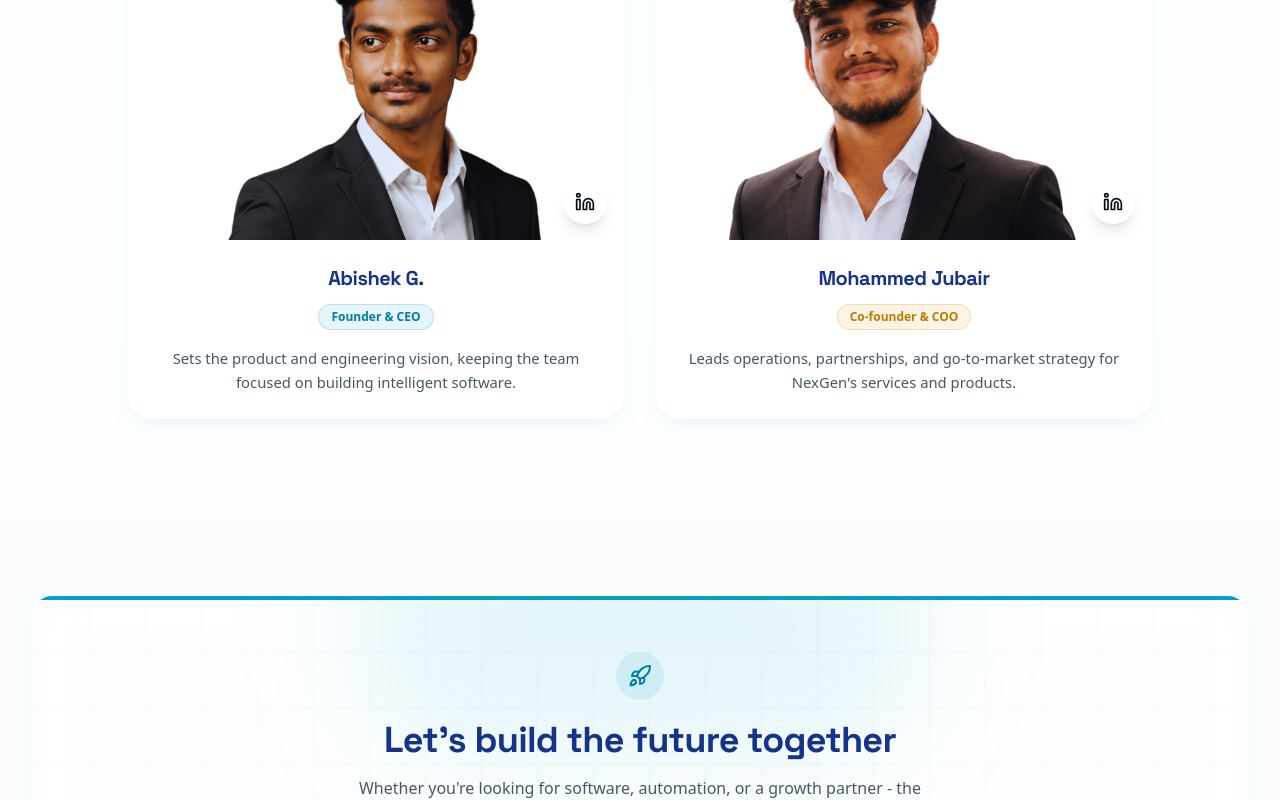
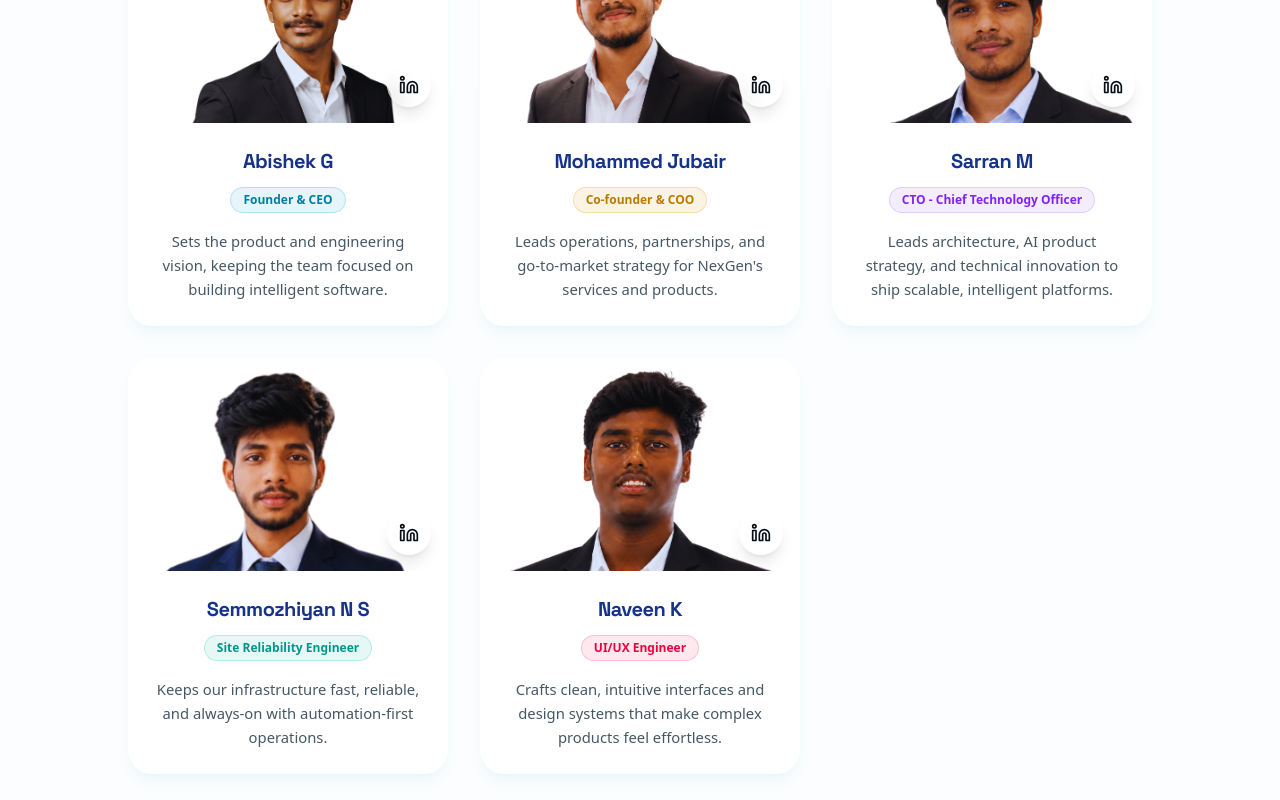
Before and after one commit to cbeAbishek/Nexgenads_portfoilo, a Next.js app: page /about in a window 1280 px wide. Shown: the part 2960-3760 px from the top of the page. Built offline with nearby package versions, Linux system fonts and the light colour scheme.

Commit message:
feat: add new team members and update layout to a three-column grid on About page

```diff
--- a/components/pages/AboutPageClient.tsx
+++ b/components/pages/AboutPageClient.tsx
@@ -21,7 +21,7 @@ import HeroBackdrop from "@/components/ui/hero-backdrop";
 
 const teamMembers = [
   {
-    name: "Abishek G.",
+    name: "Abishek G",
     role: "Founder & CEO",
     description:
       "Sets the product and engineering vision, keeping the team focused on building intelligent software.",
@@ -39,6 +39,36 @@ const teamMembers = [
     linkedin: "https://www.linkedin.com/in/mohammed-jubair-572862334/",
     badgeClass: "bg-gold-500/10 text-gold-600 border-gold-500/25",
     barClass: "bg-gold-500",
+  },
+  {
+    name: "Sarran M",
+    role: "CTO - Chief Technology Officer",
+    description:
+      "Leads architecture, AI product strategy, and technical innovation to ship scalable, intelligent platforms.",
+    image: "/team/sarran.png",
+    linkedin: "https://www.linkedin.com/in/sarran-m-52a96a331/",
+    badgeClass: "bg-violet-500/10 text-violet-600 border-violet-500/20",
+    barClass: "bg-violet-500",
+  },
+  {
+    name: "Semmozhiyan N S",
+    role: "Site Reliability Engineer",
+    description:
+      "Keeps our infrastructure fast, reliable, and always-on with automation-first operations.",
+    image: "/team/sem.png",
+    linkedin: "https://www.linkedin.com/in/semmozhiyan-dev/",
+    badgeClass: "bg-teal-500/10 text-teal-600 border-teal-500/20",
+    barClass: "bg-teal-500",
+  },
+  {
+    name: "Naveen K",
+    role: "UI/UX Engineer",
+    description:
+      "Crafts clean, intuitive interfaces and design systems that make complex products feel effortless.",
+    image: "/team/naveen.png",
+    linkedin: "https://www.linkedin.com/in/naveen-k2008/",
+    badgeClass: "bg-rose-500/10 text-rose-600 border-rose-500/20",
+    barClass: "bg-rose-500",
   },
 ];
 
@@ -350,7 +380,7 @@ const AboutPageClient = () => {
       <section className="bg-white/50 py-16 md:py-24">
         <div className="container-shell">
           <Reveal className="mb-10 text-center md:mb-14">
-            <Eyebrow>Leadership</Eyebrow>
+            <Eyebrow>Our Team</Eyebrow>
 
             <h2 className="mx-auto max-w-2xl text-3xl font-bold tracking-tight text-ink-700 sm:text-4xl">
               The people behind NexGenAds
@@ -362,7 +392,7 @@ const AboutPageClient = () => {
             />
           </Reveal>
 
-          <div className="mx-auto grid w-full max-w-5xl grid-cols-1 gap-6 md:grid-cols-2 md:gap-8">
+          <div className="mx-auto grid w-full max-w-5xl grid-cols-1 gap-6 md:grid-cols-2 md:gap-8 lg:grid-cols-3">
             {teamMembers.map((member, index) => (
               <Reveal key={member.name} delay={index * 0.1} className="h-full">
                 <motion.article
```
